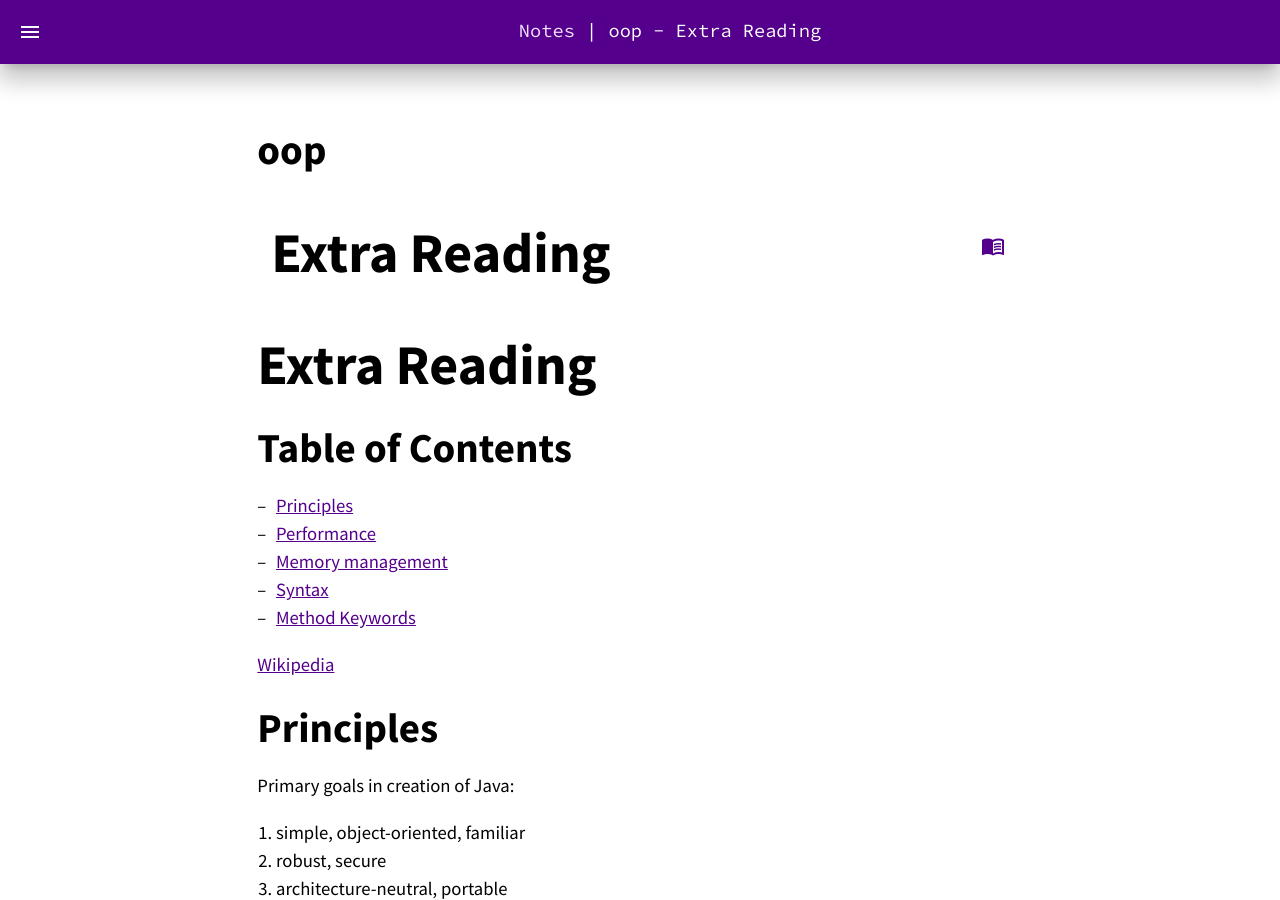
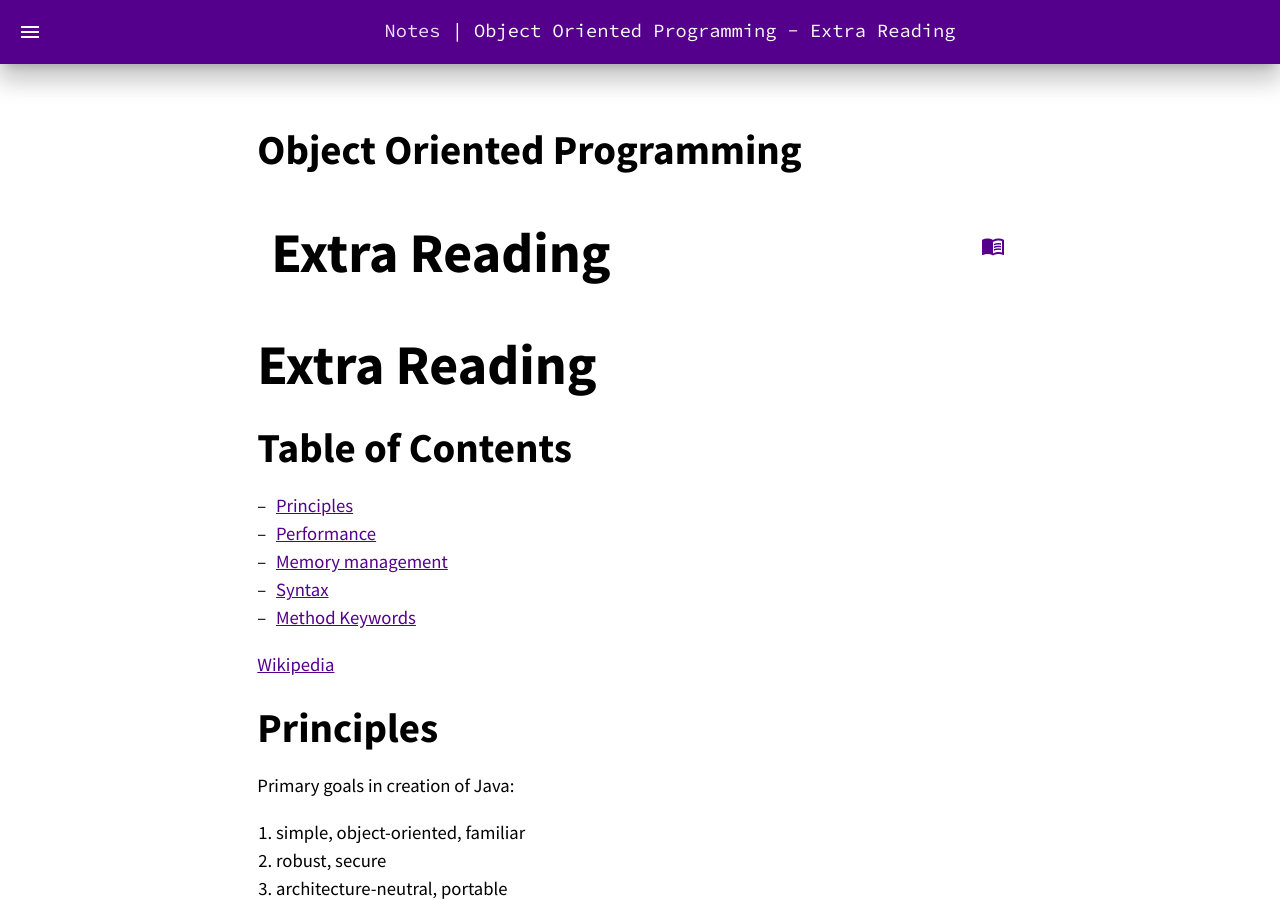
Before and after one commit to jsinkers/notes, a Jekyll site: the page built from _notebooks/oop/99_extra_reading.md, in a window 1280 px wide and 900 px high. Built offline with Jekyll 4.4.1, drawn with Linux system fonts in a browser that asks for light colours.

Commit message:
fix notebook names in some files

```diff
--- a/_notebooks/oop/99_extra_reading.md
+++ b/_notebooks/oop/99_extra_reading.md
@@ -1,6 +1,6 @@
 ---
 title: Extra Reading
-notebook: oop
+notebook: Object Oriented Programming
 layout: note
 date: 2020-03-03 11:17
 tags:
```
Also changed, not shown: _notebooks/comp_sys/21_attacks.md (+1 -1 lines).
